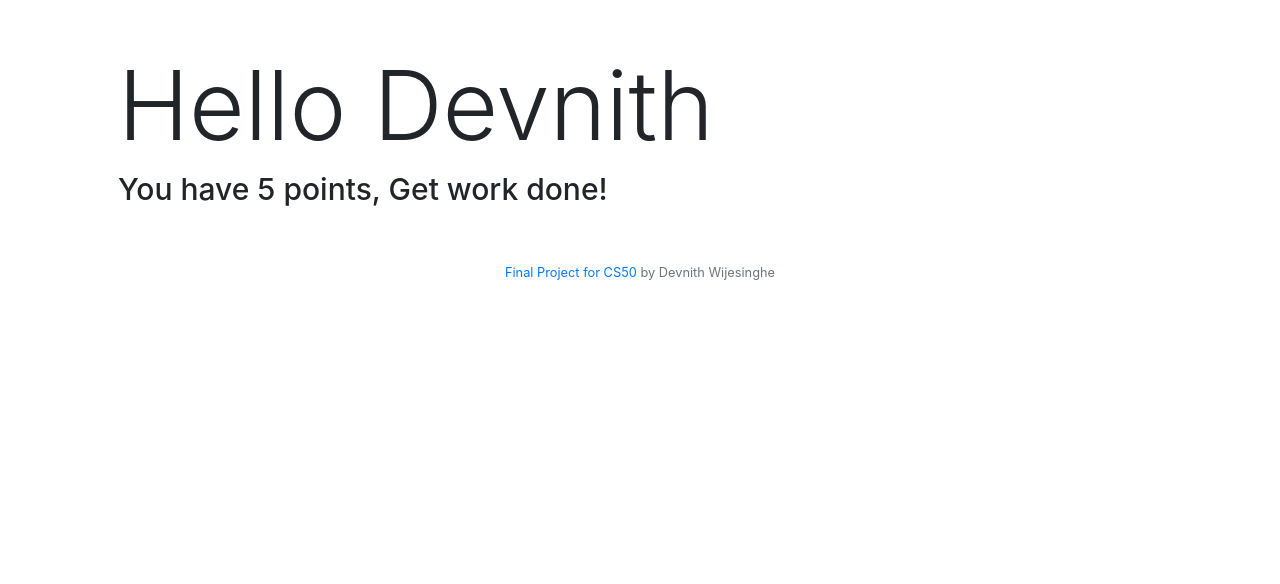
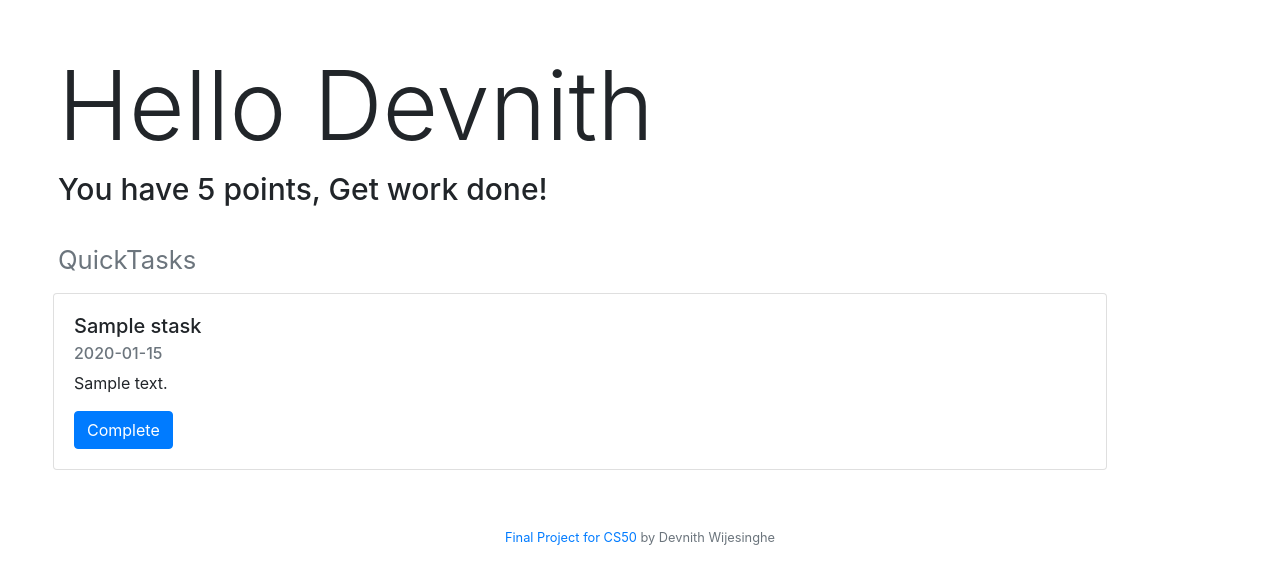
Before and after one commit to devnithw/Cards, a Flask app: page /dashboard in a window 1280 px wide. Shown: the part 89-673 px from the top of the page. Run offline with Flask 2, Linux system fonts and the light colour scheme; a user stored in the database is signed in; data comes from the database, SQL or seed files in the repository; both versions use the stored data as it was after the commit; tables that the repository leaves empty hold one stand-in row (values such as "Sample post").

Commit message:
Implemented the first row of cards showing quicktasks and the user can delete the task from dashboard by pressing complete

```diff
--- a/application.py
+++ b/application.py
@@ -164,7 +164,7 @@ def register():
 
 
 # DASHBOARD ROUTE
-@app.route('/dashboard')
+@app.route('/dashboard', methods=["GET", "POST"])
 @login_required
 def dashboard():
 
@@ -175,11 +175,48 @@ def dashboard():
         db = connection.cursor()
         userID = session["user_id"]
 
+        # Query the database for name and points
         db.execute("SELECT name,points FROM users WHERE id = (?)", (userID,))
         row = db.fetchone()
 
+        # Set name and point variables
         name = row[0]
         points = row[1]
 
+        #Query the database for stasks and crate a list of data rows
+        db.execute("SELECT title,date,description FROM stasks WHERE user_id = (?)", (userID,))
+        stasks = db.fetchall()
 
-        return render_template("dashboard.html", name=name, points=points)
+
+
+
+
+
+
+
+
+        return render_template("dashboard.html", name=name, points=points, stasks=stasks)
+
+    if request.method == "POST":
+
+        if request.form.get("deleteStask"):
+            title = request.form.get("deleteStask")
+
+            # Start a connection to the database
+            connection = sqlite3.connect('tasks.db')
+            db = connection.cursor()
+
+            # Delete the row from the database
+            db.execute("DELETE FROM stasks WHERE title = (?)", (title,))
+
+            # Close the database connection
+            connection.commit()
+            connection.close()
+
+            print(title + "is deleted")
+
+
+
+
+
+        return redirect("/dashboard")
--- a/templates/dashboard.html
+++ b/templates/dashboard.html
@@ -10,5 +10,43 @@
     <h1 class="display-6" style="font-size: 30px;">You have {{ points }} points, Get work done!</h1>
 </div>
 
+<!--Quick Tasks // Stasks-->
+<br>
+<h2 style="text-align: left; margin-bottom: 5px;"><small class="text-muted">QuickTasks</small></h2>
+
+{% if stasks|length < 1 %}
+
+    <h4 style="text-align: left; margin-bottom: 5px;"><small class="text-muted">You have no QuickTasks</small></h4>
+
+{% else %}
+
+    <div class="row">
+
+        {% for stask in stasks %}
+            <div class="col-lg" style="padding: 0px;">
+                <div class="card" style="margin: 10px; text-align: left;">
+                    <div class="card-body">
+                    <h5 class="card-title">{{ stask[0] }}</h5>
+                    <h6 class="card-subtitle mb-2 text-muted">{{ stask[1] }}</h6>
+                    <p class="card-text">{{ stask[2] }}</p>
+                    <form action="/dashboard" method="post">
+                        <button class="btn btn-primary" type="submit" name="deleteStask" value="{{ stask[0] }}">Complete</a>
+                    </form>
+
+
+
+                    </div>
+                </div>
+            </div>
+        {% endfor %}
+    </div>
+
+{% endif %}
+
+
+
+
+
+
 
 {% endblock %}
--- a/templates/layout.html
+++ b/templates/layout.html
@@ -11,8 +11,6 @@
 
     <!--Get favicon-->
 
-    <!--Get stylesheet-->
-    <link href="/static/styles.css" rel="stylesheet">
 
     <!--Fonts-->
     <link rel="preconnect" href="https://fonts.gstatic.com">
@@ -66,7 +64,7 @@
 
 
     <!--Main content-->
-    <main class="container p-5" style="overflow-x: auto; text-align: center;">
+    <main class="container p-5" style="overflow-x: auto; text-align: center; padding-left: 0px; border-left: 0px; margin-left: 10px;">
         {% block main %}{% endblock %}
     </main>
 
```
Also changed, not shown: tasks.db.
